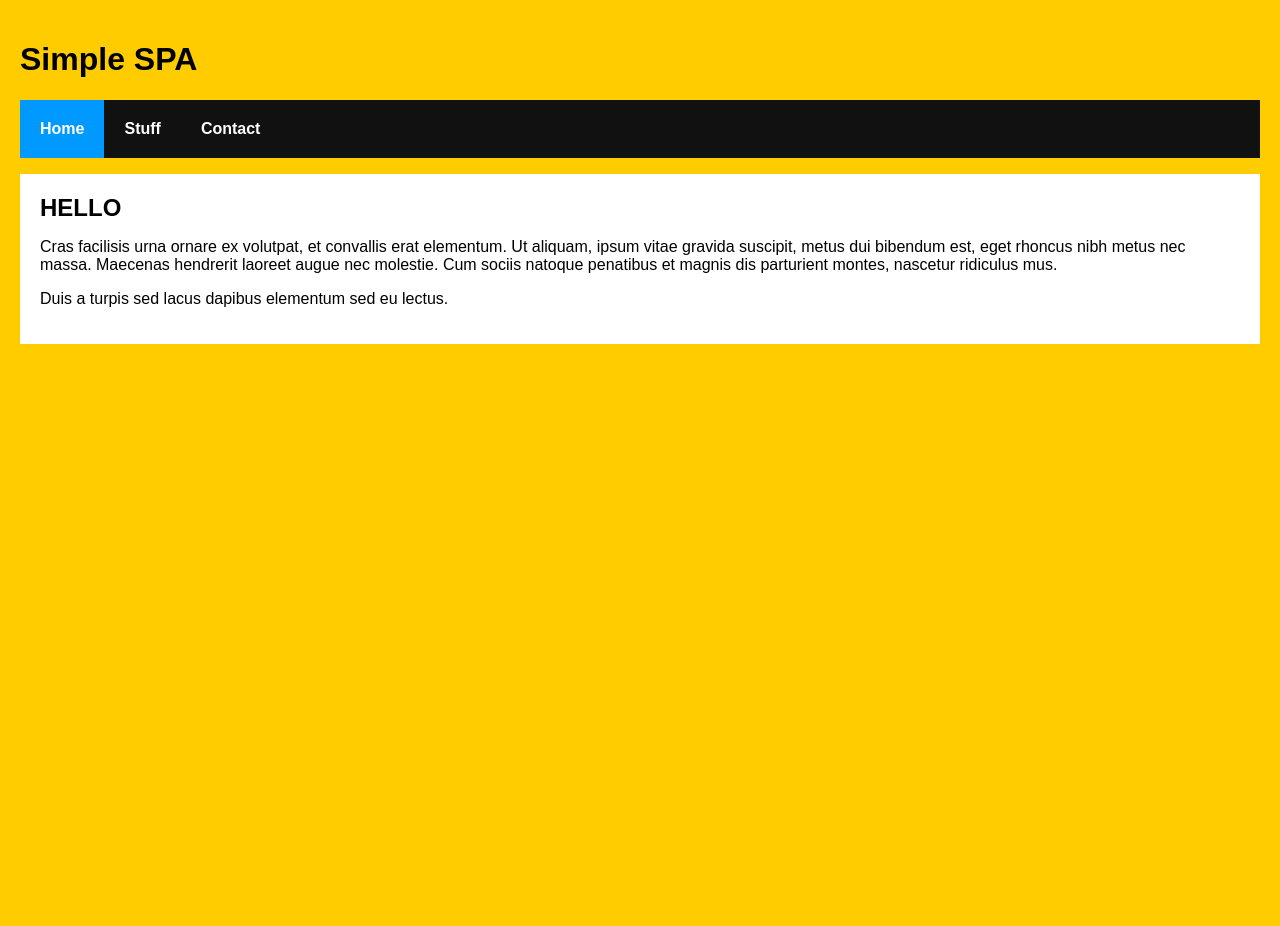
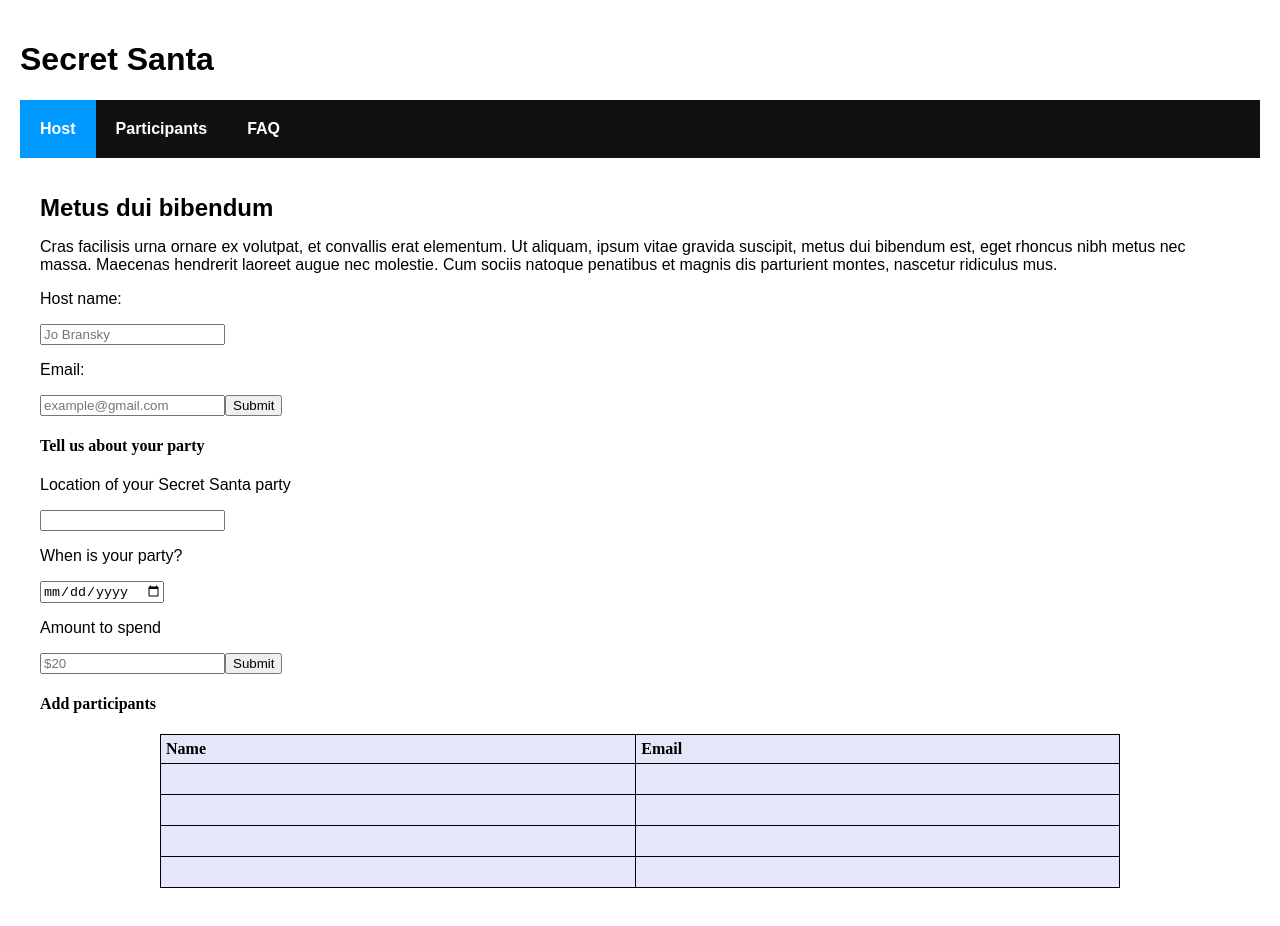
Before and after one commit to Belyaevs/singlepageapp, a React app: page / in a window 1280 px wide. Before the commit the page ends 800 px from the top, so only its background shows below. Built offline with nearby package versions, Linux system fonts and the light colour scheme.

Commit message:
Add important changes

```diff
--- a/package.json
+++ b/package.json
@@ -10,7 +10,8 @@
     "babel-loader": "^7.1.2",
     "babel-preset-es2015": "^6.24.1",
     "babel-preset-react": "^6.24.1",
-    "bootstrap": "4.0.0-beta.2",
+    "bootstrap": "^4.0.0-beta.2",
+    "bootstrap-loader": "^2.2.0",
     "css-loader": "^0.28.7",
     "file-loader": "^1.1.5",
     "html-loader": "^0.5.1",
--- a/src/home/home.jsx
+++ b/src/home/home.jsx
@@ -4,15 +4,63 @@ export default class Home extends React.Component {
     render() {
         return (
             <div>
-                <h2>HELLO</h2>
+                <h2 className="text-success">Metus dui bibendum</h2>
                 <p>Cras facilisis urna ornare ex volutpat, et
         convallis erat elementum. Ut aliquam, ipsum vitae
         gravida suscipit, metus dui bibendum est, eget rhoncus nibh
         metus nec massa. Maecenas hendrerit laoreet augue
         nec molestie. Cum sociis natoque penatibus et magnis
         dis parturient montes, nascetur ridiculus mus.</p>
+                {/*-------------------Host section----------------*/}
+                <form action="">
+                    <p className="hostDetails__input">Host name:</p>
+                    <input type="text" name="Host" placeholder="Jo Bransky" required/>
+                    <p className="hostDetails__input" >Email:</p>
+                    <input type="email" name="Email" placeholder="example@gmail.com" required />
 
-                <p>Duis a turpis sed lacus dapibus elementum sed eu lectus.</p>
+                    <input type="submit" defaultValue="Submit" required/>
+                </form>
+
+                <form action="">
+                    <h4 className="hostDetails__party">Tell us about your party</h4>
+                       <p>Location of your Secret Santa party</p>
+                          <input type="text" required/>
+                        <p>When is your party?</p>
+                           <input type="date" required />
+                        <p>Amount to spend</p>
+                    <input type="text" placeholder="$20" required />
+
+                    <input type="submit" defaultValue="Submit" />
+                </form>
+
+                <form action="">
+                    <h4 className="hostDetails__party">Add participants</h4>
+                     <table className="participants__details">
+                         <thead></thead>
+                         <tbody>
+                            <tr className="participants__details-head">
+                                 <th>Name</th>
+                                 <th>Email</th>
+                            </tr>
+                            <tr>
+                                <td></td>
+                                <td></td>
+                            </tr>
+                            <tr>
+                                <td></td>
+                                <td></td>
+                            </tr>
+                            <tr>
+                                <td></td>
+                                <td></td>
+                            </tr>
+                            <tr>
+                                <td></td>
+                                <td></td>
+                            </tr>
+                         </tbody>
+                     </table>
+                    </form>
             </div>
         );
     }
--- a/src/index.html
+++ b/src/index.html
@@ -4,8 +4,13 @@
     <meta charset="utf-8">
     <meta name="viewport" content="width=device-width, initial-scale=1, shrink-to-fit=no">
     <title>Single page application</title>
+   <script src="https://cdnjs.cloudflare.com/ajax/libs/animejs/2.2.0/anime.js"></script>
+   <script src="https://cdnjs.cloudflare.com/ajax/libs/animejs/2.2.0/anime.min.js"></script>
   </head>
   <body>
-    <div id="root"></div>
+
+    <div id="root">
+    </div>
+
   </body>
 </html>
--- a/src/index.jsx
+++ b/src/index.jsx
@@ -6,6 +6,7 @@ import Stuff from "./stuff/stuff";
 import Contact from "./contact/contact";
 import "./styles.css";
 
+
 ReactDOM.render(
     <Main />,
     document.getElementById("root")
--- a/src/main/main.jsx
+++ b/src/main/main.jsx
@@ -14,11 +14,11 @@ export default class Main extends React.Component {
         return (
             <HashRouter>
                <div>
-                  <h1>Simple SPA</h1>
+                    <h1>Secret Santa</h1>
                   <ul className="header">
-                      <li><NavLink exact to="/">Home</NavLink></li>
-                      <li><NavLink to="/stuff">Stuff</NavLink></li>
-                      <li><NavLink to="/contact">Contact</NavLink></li>
+                      <li><NavLink exact to="/">Host</NavLink></li>
+                        <li><NavLink to="/stuff">Participants</NavLink></li>
+                      <li><NavLink to="/contact">FAQ</NavLink></li>
                   </ul>
                  <div className="content">
                         <Route exact path="/" component={Home} />
--- a/src/styles.css
+++ b/src/styles.css
@@ -1,5 +1,5 @@
+
 body {
-  background-color: #FFCC00;
   padding: 20px;
   margin: 0;
 }
@@ -36,3 +36,21 @@ ul.header li a {
 .active {
   background-color: #0099FF;
 }
+.participants__details {
+  width: 80%;
+  margin: 0 auto;
+  background-color: lavender;
+    border: 1px solid;
+    text-align: center;
+}
+table, th, td {
+    border: 1px solid black;
+    border-collapse: collapse;
+}
+th, td {
+    padding: 5px;
+    text-align: left;
+}
+td {
+  padding: 15px;
+}
--- a/webpack.config.js
+++ b/webpack.config.js
@@ -53,5 +53,5 @@ module.exports = {
             }
         ]
     },
-    plugins: entryHtmlPlugins
+    plugins: entryHtmlPlugins,
 };
```
Also changed, not shown: src/back.jpg (added), 4 other files (tests, documents, lock files or other folders).
